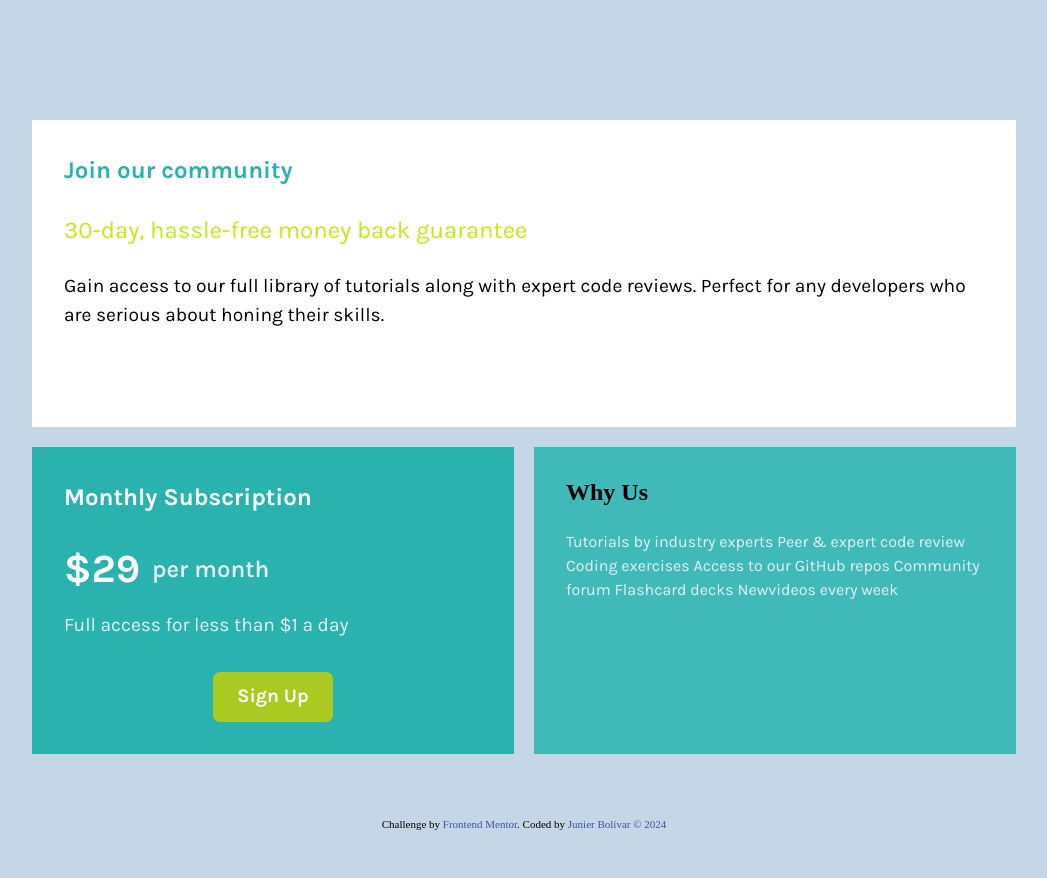
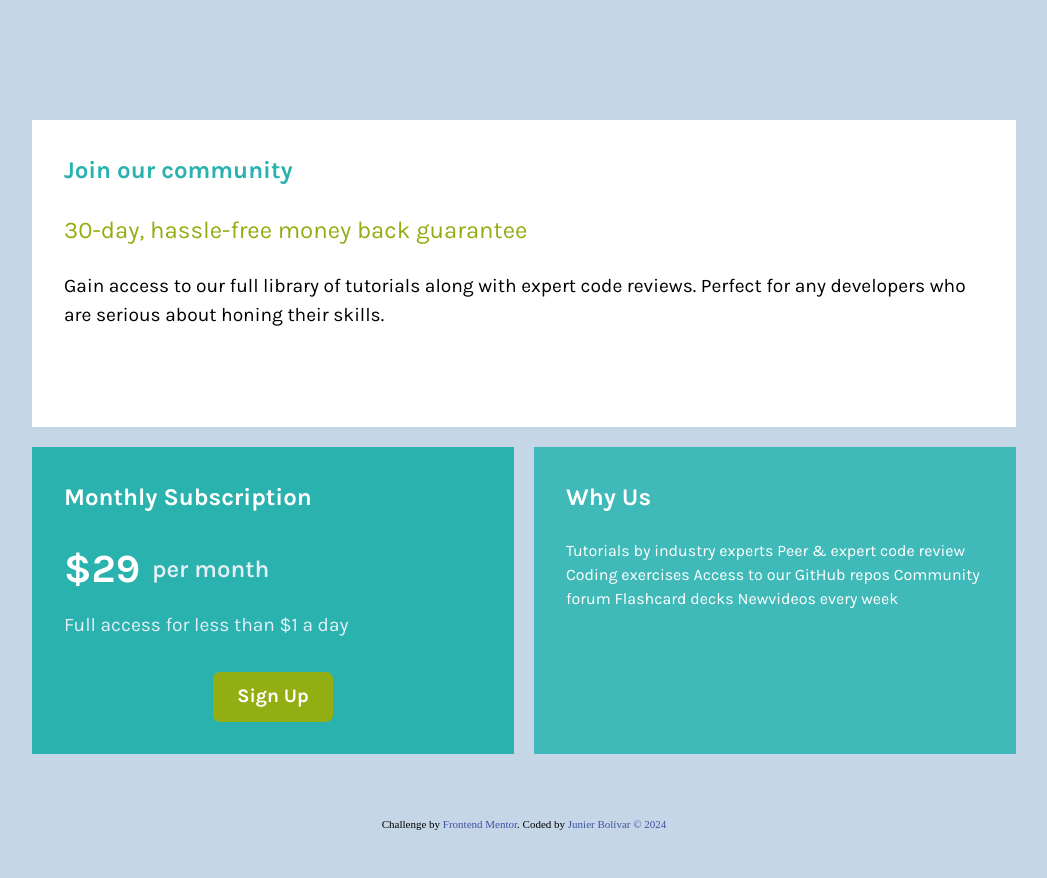
Before and after one commit to Junbol-Frontend-Mentor/single-price-grid-component, a plain HTML site: page index.html in a window 1280 px wide. Shown: the whole page, without its empty margins (116-1163 px from the left). Drawn offline with Linux system fonts and the light colour scheme.

Commit message:
add @include to Why Us tiltle

```diff
--- a/sass/styles.scss
+++ b/sass/styles.scss
@@ -17,7 +17,7 @@ $colors: (
   'cyan': hsl(179, 62%, 43%),
   'light-cyan': hsl(179, 49%, 49%),
   'bright-yellow': hsl(71, 83%, 50%),
-  'dark-yellow': hsl(71, 72%, 46%),
+  'dark-yellow': hsl(71, 80%, 38%),
   'light-gray': hsl(204, 43%, 93%),
   'grayish-blue': hsl(219, 29%, 14%),
   'light-grayish-blue': hsl(211, 42%, 84%),
@@ -96,7 +96,7 @@ main {
     }
   }
   &__subtitle {
-    @include typography(400, 1.5rem, 1.5, color('bright-yellow'));
+    @include typography(400, 1.5rem, 1.5, color('dark-yellow'));
     margin-bottom: 1.5rem;
   }
   &__paragraph {
@@ -166,6 +166,7 @@ main {
 .whyUs {
   background-color: color('light-cyan');
   &__title {
+    @include typography(700, 1.5rem, 1.5, color('white'));
     transition: transform 0.5s ease;
     margin-bottom: 1.5rem;
     &:hover {
@@ -173,7 +174,7 @@ main {
     }
   }
   &__paragraph {
-    @include typography(400, 1rem, 1.5, color('light-gray'));
+    @include typography(400, 1rem, 1.5, color('white'));
   }
 }
 
```
Also changed, not shown: css/styles.css, 1 other file.
